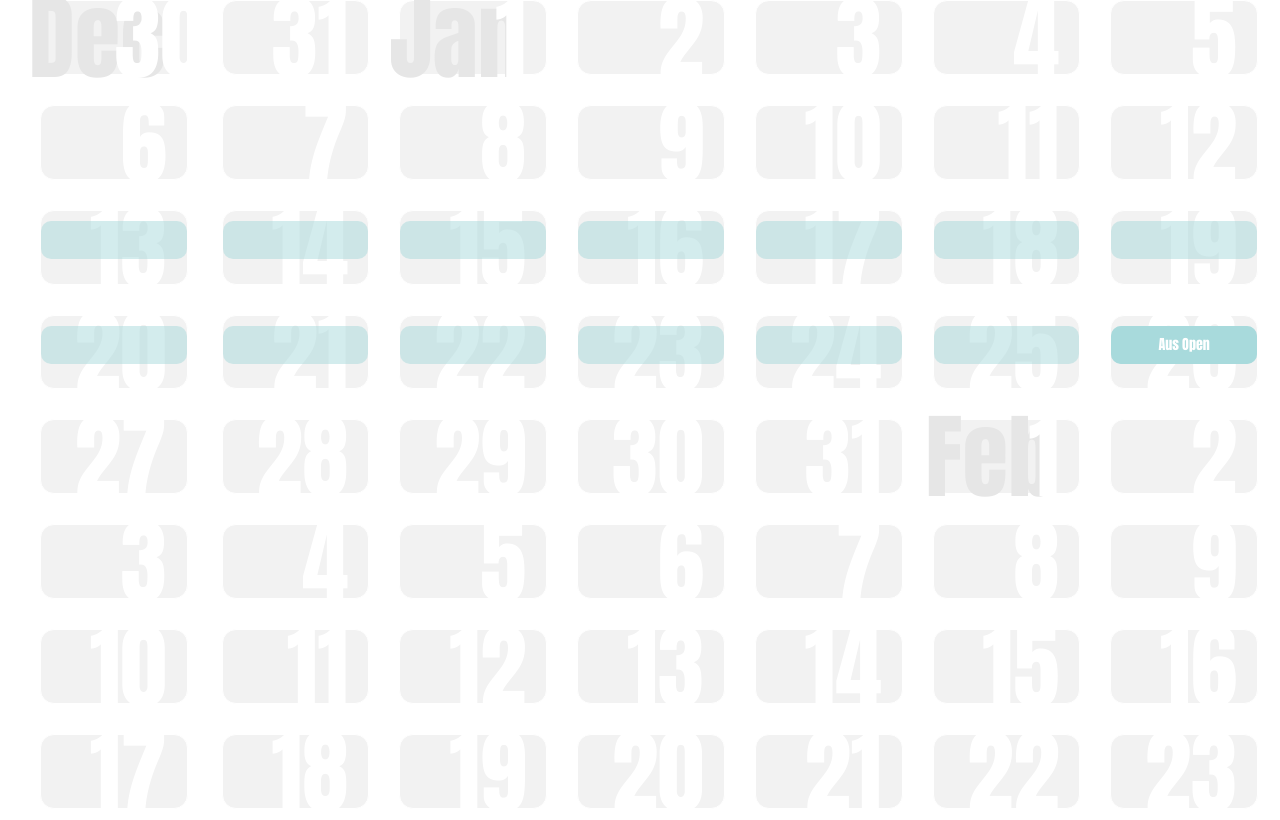
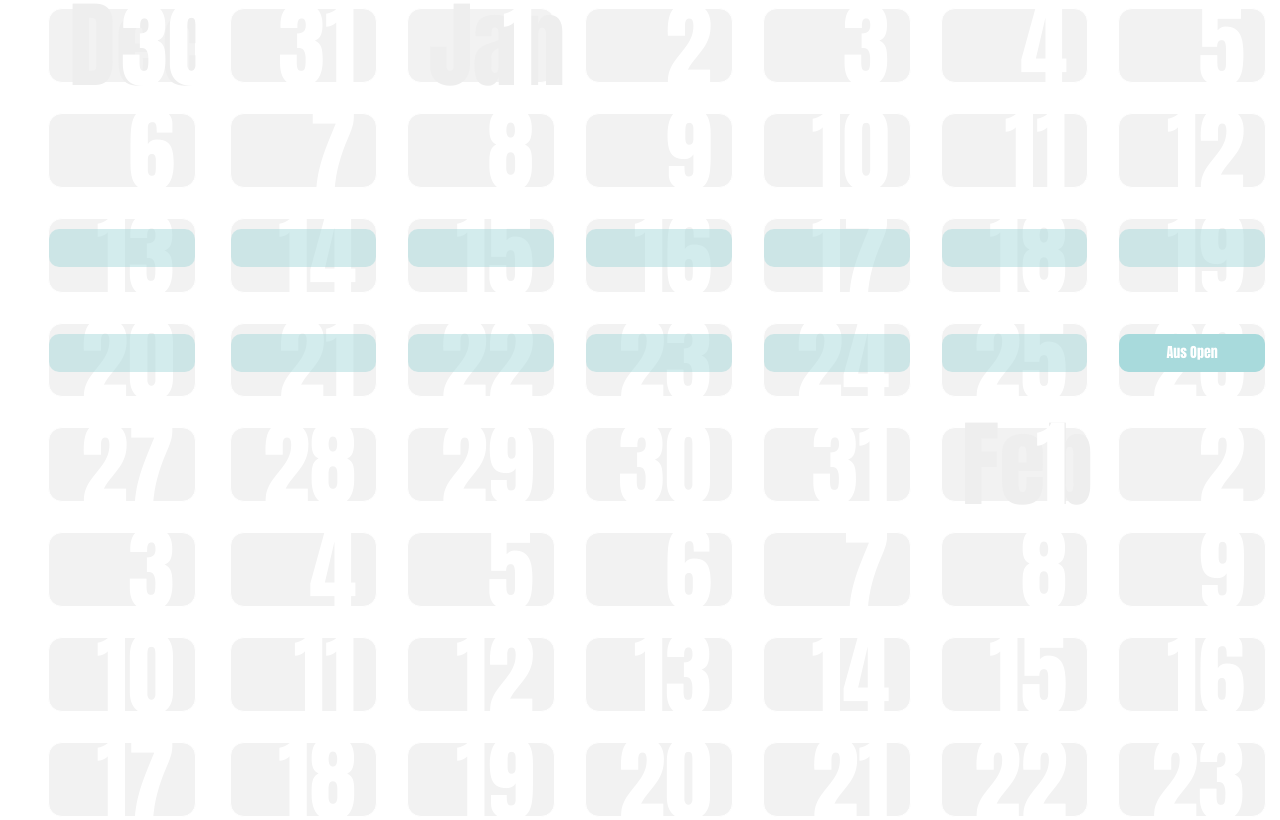
Before and after one commit to taninounet/calendar, a plain HTML site: page index.html in a window 1280 px wide. Shown: the top 820 px of the page. Drawn offline with Linux system fonts and the light colour scheme.

Commit message:
Update index.html

```diff
--- a/index.html
+++ b/index.html
@@ -8,7 +8,7 @@
     body {
       font-family: Impact, Haettenschweiler, 'Arial Narrow Bold', sans-serif;
       background: white;
-      padding: 0 40px; margin: 0;
+      padding: 0 40px;
     }
 
     .calendar {
@@ -22,35 +22,36 @@
       border-radius: 14px;
       background-color: #f2f2f2;
       border: 1px solid white;
-      overflow: visible;
       display: flex;
       align-items: stretch;
       justify-content: space-between;
-      width: calc((100vw - (6 * 30px) - 2 * 40px) / 7);
-      height: calc(((100vw - (6 * 30px) - 2 * 40px) / 7) / 2);
+      width: calc((100vw - (6 * 30px) - 80px) / 7);
+      height: calc(((100vw - (6 * 30px) - 80px) / 7) / 2);
     }
 
     .date-number {
       display: flex;
-      align-items: center; justify-content: flex-start;
+      align-items: center;
       justify-content: flex-end;
       width: 50%;
       height: 100%;
-      font-size: calc(((100vw - (6 * 30px) - 2 * 40px) / 7) / 2 * 1.28);
+      font-size: calc(((100vw - (6 * 30px) - 80px) / 7) / 2 * 1.3);
       color: white;
       padding-right: 20px;
+      line-height: 1;
     }
 
     .month-label {
       display: flex;
       align-items: center;
-      justify-content: center;
+      justify-content: flex-start;
       width: 50%;
       height: 100%;
-      font-size: calc(((100vw - (6 * 30px) - 80px) / 7) / 2 * 1.28);
-      color: #e6e6e6;
+      font-size: calc(((100vw - (6 * 30px) - 80px) / 7) / 2 * 1.3);
+      color: #eeeeee;
       font-weight: bold;
       padding-left: 20px;
+      line-height: 1;
     }
 
     .today {
```
